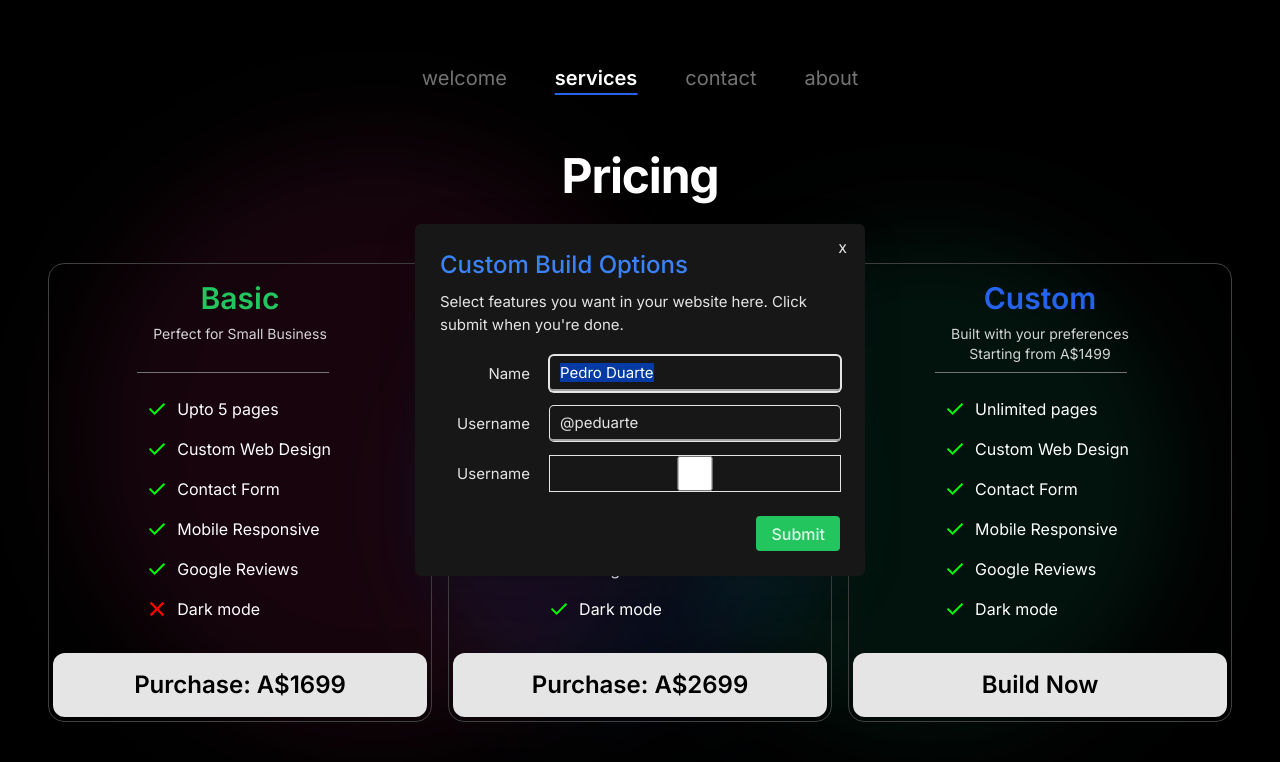
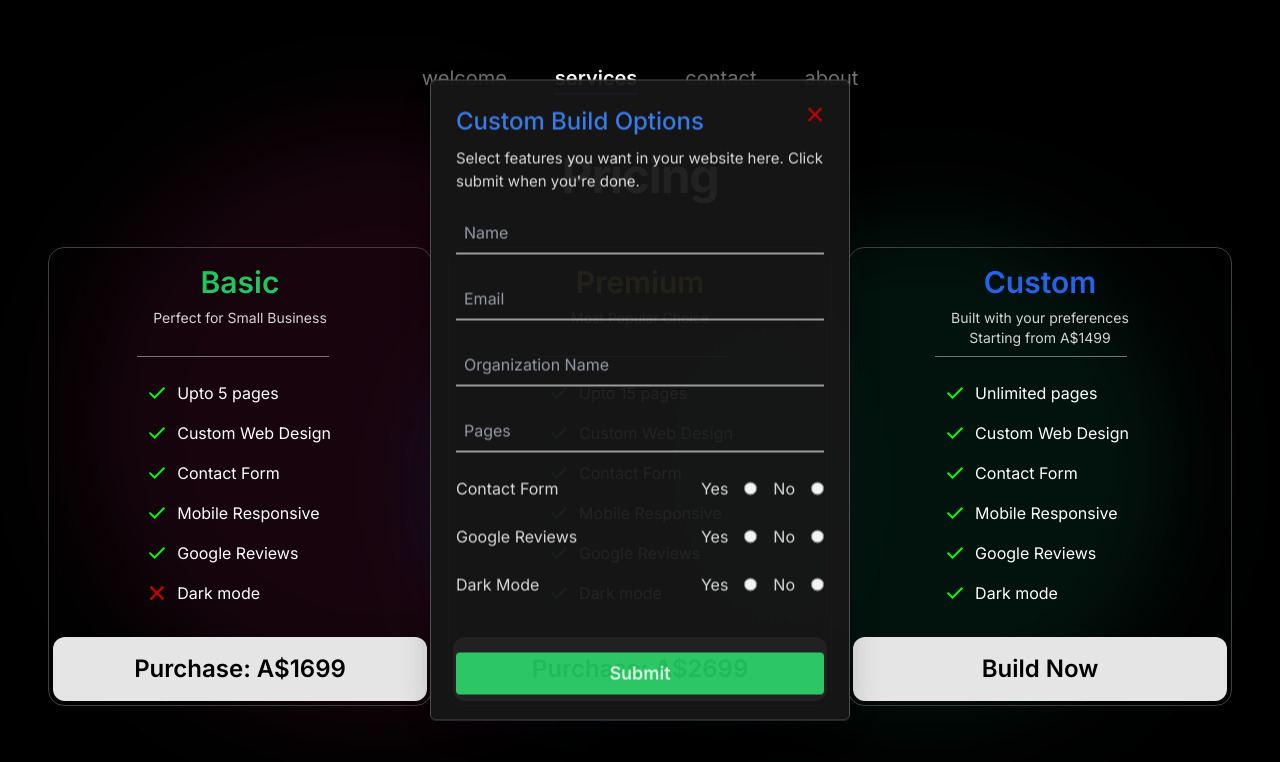
Before and after one commit to kyaakpa/webtion, a Next.js app: page /services in a window 1280 px wide. Both pictures are taken after a click on the button "Build Now". Shown: the top 762 px of the page. Built offline with nearby package versions, Linux system fonts and the light colour scheme.

Commit message:
modal form

```diff
--- a/app/components/Icons.js
+++ b/app/components/Icons.js
@@ -12,10 +12,10 @@ export const Tick = () => {
   );
 };
 
-export const Cross = () => {
+export const Cross = (fill) => {
   return (
     <svg
-      fill="#f00"
+      fill="#c00"
       xmlns="http://www.w3.org/2000/svg"
       height="24"
       viewBox="0 -960 960 960"
--- /dev/null
+++ b/app/components/ModalForm.js
@@ -0,0 +1,150 @@
+"use client";
+import { useForm } from "react-hook-form";
+
+const ModalForm = () => {
+  const {
+    handleSubmit,
+    register,
+    reset,
+    formState: { errors },
+  } = useForm();
+
+  const onSubmit = async (data, e) => {
+    e.preventDefault();
+    try {
+      const response = await fetch(
+        "https://webtionbackend.onrender.com/api/contact",
+        {
+          method: "POST",
+          mode: "cors",
+          headers: {
+            "Content-Type": "application/json",
+          },
+          body: JSON.stringify(data),
+        }
+      );
+
+      const serverResponse = await response.text();
+
+      if (serverResponse === "done") {
+        toast.success("We've received your request.", {
+          position: toast.POSITION.TOP_RIGHT,
+        });
+      } else {
+        toast.error("Whoops! Somethings not right", {
+          position: toast.POSITION.TOP_RIGHT,
+        });
+      }
+    } catch (error) {
+      console.log(error);
+    }
+  };
+  return (
+    <Dialog.Root>
+        <Dialog.Portal>
+          <Dialog.Overlay className="bg-blackA6 data-[state=open]:animate-overlayShow fixed inset-0" />
+          <Dialog.Content className="data-[state=open]:animate-contentShow fixed top-[50%] left-[50%] max-h-[85vh] w-[90vw] max-w-[450px] translate-x-[-50%] translate-y-[-50%] rounded-[6px] bg-neutral-900 [&>*]:opacity-100 opacity-95 text-neutral-200 p-[25px] shadow-[hsl(206_22%_7%_/_35%)_0px_10px_38px_-10px,_hsl(206_22%_7%_/_20%)_0px_10px_20px_-15px] focus:outline-none">
+            <Dialog.Title className="text-mauve12 m-0 text-2xl font-medium text-blue-500">
+              Custom Build Options
+            </Dialog.Title>
+            <Dialog.Description className="text-mauve11 mt-[10px] mb-5 text-[15px] leading-normal">
+              Select features you want in your website here. Click submit when
+              you're done.
+            </Dialog.Description>
+
+            <div className="mt-[25px] flex justify-end">
+              <Dialog.Close asChild>
+                <button
+                  onClick={handleSubmit(onSubmit)}
+                  className="bg-green-500 text-green-100 text-lg hover:bg-green-600 h-[42px] items-center justify-center rounded-[4px] px-[20px] font-semibold "
+                  aria-label="Submit"
+                >
+                  Submit
+                </button>
+              </Dialog.Close>
+            </div>
+            <Dialog.Close asChild>
+              <button
+                className="absolute top-[10px] right-[10px] p-3"
+                aria-label="Close"
+              >
+                <Cross />
+              </button>
+            </Dialog.Close>
+          </Dialog.Content>
+        </Dialog.Portal>
+    <form
+      className="flex flex-col gap-6 w-full "
+      onSubmit={handleSubmit(onSubmit)}
+    >
+      <div className="flex flex-col">
+        <input {...register("fullName")} placeholder="Name" />
+        {errors.username && errors.username.message}
+      </div>
+      <div className="flex flex-col">
+        <input
+          {...register("companyName")}
+          placeholder="Enterprise/Organisation Name"
+        />
+        {errors.username && errors.username.message}
+      </div>
+      <div className="flex flex-col ">
+        <input
+          type="email"
+          placeholder="Email"
+          {...register("email", {
+            required: "Required",
+            pattern: {
+              value: /^[A-Z0-9._%+-]+@[A-Z0-9.-]+\.[A-Z]{2,}$/i,
+              message: "invalid email address",
+            },
+          })}
+        />
+        {errors.email && errors.email.message}
+      </div>
+      <div className="flex flex-col">
+        <input
+          {...register("companyName")}
+          placeholder="Enterprise/Organisation Name"
+        />
+        {errors.username && errors.username.message}
+      </div>
+      <div className="flex flex-col">
+        <input
+          {...register("companyName")}
+          placeholder="Enterprise/Organisation Name"
+        />
+        {errors.username && errors.username.message}
+      </div>
+      <div className="flex flex-col">
+        <input
+          {...register("companyName")}
+          placeholder="Enterprise/Organisation Name"
+        />
+        {errors.username && errors.username.message}
+      </div>
+      <div className="flex flex-col">
+        <input
+          {...register("companyName")}
+          placeholder="Enterprise/Organisation Name"
+        />
+        {errors.username && errors.username.message}
+      </div>
+    </form>
+    {price === "Build Now" ? (
+        <Dialog.Trigger asChild>
+          <button className="flex p-4 justify-center font-semibold lg:text-2xl text-lg lg:block bg-neutral-200 text-black rounded-xl self-end lg:w-full w-full hover:scale-95">
+            {price}
+          </button>
+        </Dialog.Trigger>
+      ) : (
+        <Link
+          href={"/contact"}
+          className="flex p-4 justify-center font-semibold lg:text-2xl text-lg lg:block bg-neutral-200 text-black rounded-xl self-end lg:w-full w-full hover:scale-95"
+        >
+          <button>{price}</button>
+        </Link>
+      )
+    </Dialog.Root>}
+  );
+};
--- a/app/components/PricingCard.js
+++ b/app/components/PricingCard.js
@@ -20,41 +20,42 @@ const PricingCard = ({
   } = useForm();
 
   const onSubmit = async (data, e) => {
+    console.log(data);
     e.preventDefault();
-    try {
-      const response = await fetch(
-        "https://webtionbackend.onrender.com/api/contact",
-        {
-          method: "POST",
-          mode: "cors",
-          headers: {
-            "Content-Type": "application/json",
-          },
-          body: JSON.stringify(data),
-        }
-      );
+    // try {
+    //   const response = await fetch(
+    //     "https://webtionbackend.onrender.com/api/contact",
+    //     {
+    //       method: "POST",
+    //       mode: "cors",
+    //       headers: {
+    //         "Content-Type": "application/json",
+    //       },
+    //       body: JSON.stringify(data),
+    //     }
+    //   );
 
-      const serverResponse = await response.text();
+    //   const serverResponse = await response.text();
 
-      if (serverResponse === "done") {
-        toast.success("We've received your request.", {
-          position: toast.POSITION.TOP_RIGHT,
-        });
-      } else {
-        toast.error("Whoops! Somethings not right", {
-          position: toast.POSITION.TOP_RIGHT,
-        });
-      }
-    } catch (error) {
-      console.log(error);
-    }
+    //   if (serverResponse === "done") {
+    //     toast.success("We've received your request.", {
+    //       position: toast.POSITION.TOP_RIGHT,
+    //     });
+    //   } else {
+    //     toast.error("Whoops! Somethings not right", {
+    //       position: toast.POSITION.TOP_RIGHT,
+    //     });
+    //   }
+    // } catch (error) {
+    //   console.log(error);
+    // }
   };
   return (
     <div className="p-1 lg:items-center flex max-lg:flex-col lg:flex-col border  border-neutral-700 justify-between lg:justify-evenly rounded-2xl w-full lg:w-[400px] lg:gap-6">
       <Dialog.Root>
         <Dialog.Portal>
           <Dialog.Overlay className="bg-blackA6 data-[state=open]:animate-overlayShow fixed inset-0" />
-          <Dialog.Content className="data-[state=open]:animate-contentShow fixed top-[50%] left-[50%] max-h-[85vh] w-[90vw] max-w-[450px] translate-x-[-50%] translate-y-[-50%] rounded-[6px] bg-neutral-900 text-neutral-200 p-[25px] shadow-[hsl(206_22%_7%_/_35%)_0px_10px_38px_-10px,_hsl(206_22%_7%_/_20%)_0px_10px_20px_-15px] focus:outline-none">
+          <Dialog.Content className="border border-neutral-600 fixed top-[50%] left-[50%] max-h-[85vh] w-[90vw] max-w-[420px] translate-x-[-50%] translate-y-[-50%] rounded-[6px] bg-neutral-900 [&>*]:opacity-100 opacity-95 text-neutral-200 p-[25px] shadow-[hsl(206_22%_7%_/_35%)_0px_10px_38px_-10px,_hsl(206_22%_7%_/_20%)_0px_10px_20px_-15px] focus:outline-none">
             <Dialog.Title className="text-mauve12 m-0 text-2xl font-medium text-blue-500">
               Custom Build Options
             </Dialog.Title>
@@ -62,59 +63,106 @@ const PricingCard = ({
               Select features you want in your website here. Click submit when
               you're done.
             </Dialog.Description>
-            <fieldset className="mb-[15px] flex items-center gap-5">
-              <label
-                className="text-violet11 w-[90px] text-right text-[15px]"
-                htmlFor="name"
-              >
-                Name
-              </label>
+
+            <form
+              className="flex flex-col gap-6 w-full "
+              onSubmit={handleSubmit(onSubmit)}
+            >
               <input
-                className="text-violet11 shadow-violet7 focus:shadow-violet8 inline-flex h-[35px] w-full flex-1 items-center justify-center rounded-[4px] px-[10px] text-[15px] leading-none shadow-[0_0_0_1px] outline-none focus:shadow-[0_0_0_2px]"
-                id="name"
-                defaultValue="Pedro Duarte"
+                type="text"
+                placeholder="Name"
+                {...register("Name", { required: true })}
               />
-            </fieldset>
-            <fieldset className="mb-[15px] flex items-center gap-5">
-              <label
-                className="text-violet11 w-[90px] text-right text-[15px]"
-                htmlFor="username"
-              >
-                Username
-              </label>
               <input
-                className="focus:text-violet-600 shadow-violet7 inline-flex h-[35px] w-full flex-1 items-center justify-center rounded-[4px] px-[10px] text-[15px] leading-none shadow-[0_0_0_1px] outline-none focus:shadow-[0_0_0_2px]"
-                id="username"
-                defaultValue="@peduarte"
+                type="text"
+                placeholder="Email"
+                {...register("Email", {
+                  required: true,
+                  pattern: /^\S+@\S+$/i,
+                })}
               />
-            </fieldset>
-            <fieldset className="mb-[15px] flex items-center gap-5">
-              <label
-                className="text-violet11 w-[90px] text-right text-[15px]"
-                htmlFor="username"
-              >
-                Username
-              </label>
               <input
-                className="focus:text-violet-600 shadow-violet7 inline-flex h-[35px] w-full flex-1 items-center justify-center rounded-[4px] px-[10px] text-[15px] leading-none shadow-[0_0_0_1px] outline-none focus:shadow-[0_0_0_2px]"
-                id="username"
-                type="checkbox"
-                defaultValue="@peduarte"
+                type="text"
+                placeholder="Organization Name"
+                {...register("Organization Name", {
+                  required: true,
+                  maxLength: 98,
+                })}
               />
-            </fieldset>
-            <div className="mt-[25px] flex justify-end">
+              <input
+                type="number"
+                placeholder="Pages"
+                {...register("Pages", { required: true, max: 26 })}
+              />
+              <div className="flex justify-between">
+                <span>Contact Form</span>
+                <div className="flex gap-4">
+                  <span>Yes</span>
+                  <input
+                    {...register("Contact Form", { required: true })}
+                    type="radio"
+                    value="Yes"
+                  />
+                  <span>No</span>
+                  <input
+                    {...register("Contact Form", { required: true })}
+                    type="radio"
+                    value="No"
+                  />
+                </div>
+              </div>
+              <div className="flex justify-between">
+                <span>Google Reviews</span>
+                <div className="flex gap-4">
+                  <span>Yes</span>
+                  <input
+                    {...register("Google Reviews", { required: true })}
+                    type="radio"
+                    value="Yes"
+                  />
+                  <span>No</span>
+                  <input
+                    {...register("Google Reviews", { required: true })}
+                    type="radio"
+                    value="No"
+                  />
+                </div>
+              </div>
+              <div className="flex justify-between">
+                <span>Dark Mode</span>
+                <div className="flex gap-4">
+                  <span>Yes</span>
+                  <input
+                    {...register("Dark Mode", { required: true })}
+                    type="radio"
+                    value="Yes"
+                  />
+                  <span>No</span>
+                  <input
+                    {...register("Dark Mode", { required: true })}
+                    type="radio"
+                    value="No"
+                  />
+                </div>
+              </div>
+
               <Dialog.Close asChild>
-                <button className="bg-green-500 text-green-100 hover:bg-green-600 inline-flex h-[35px] items-center justify-center rounded-[4px] px-[15px] font-medium leading-none focus:shadow-[0_0_0_2px] focus:outline-none">
+                <button
+                  onClick={handleSubmit(onSubmit)}
+                  className="bg-green-500 text-green-100 text-lg hover:bg-green-600 h-[42px] items-center justify-center rounded-[4px] px-[20px] mt-8 font-semibold "
+                  aria-label="Submit"
+                >
                   Submit
                 </button>
               </Dialog.Close>
-            </div>
+            </form>
+
             <Dialog.Close asChild>
               <button
-                className="text-violet11 hover:bg-violet4 focus:shadow-violet7 absolute top-[10px] right-[10px] inline-flex h-[25px] w-[25px] appearance-none items-center justify-center rounded-full focus:shadow-[0_0_0_2px] focus:outline-none"
+                className="absolute top-[10px] right-[10px] p-3"
                 aria-label="Close"
               >
-                x
+                <Cross />
               </button>
             </Dialog.Close>
           </Dialog.Content>
--- a/app/page.js
+++ b/app/page.js
@@ -1,7 +1,3 @@
-"use client";
-import { motion } from "framer-motion";
-import Link from "next/link";
-
 export default function Home() {
   return <></>;
 }
--- a/app/services/page.js
+++ b/app/services/page.js
@@ -3,8 +3,8 @@ import { cardData } from "./cardData";
 
 const Services = () => {
   return (
-    <div className="text-white text-center mt-8">
-      <h2 className="text-5xl mb-8 tracking-tight font-bold">Pricing</h2>
+    <div className="text-white text-center mt-8 blur-">
+      <h2 className="text-5xl mb-4 tracking-tight font-bold">Pricing</h2>
       <div className="fixed w-full flex justify-center  -z-20">
         <div className="absolute left-[100px] sm:w-[500px] sm:h-[500px] w-[500px] h-[500px] bg-pink-600 rounded-full mix-blend-multiply filter blur-2xl opacity-10 animate-blob"></div>
         <div className="absolute right-[100px] sm:w-[500px] sm:h-[500px] w-[500px] h-[500px] bg-emerald-500 rounded-full mix-blend-multiply filter blur-2xl opacity-10 animate-blob animation-delay-2000"></div>
--- a/package.json
+++ b/package.json
@@ -1,5 +1,5 @@
 {
-  "name": "webbt",
+  "name": "webtion.io",
   "version": "0.1.0",
   "private": true,
   "scripts": {
```
